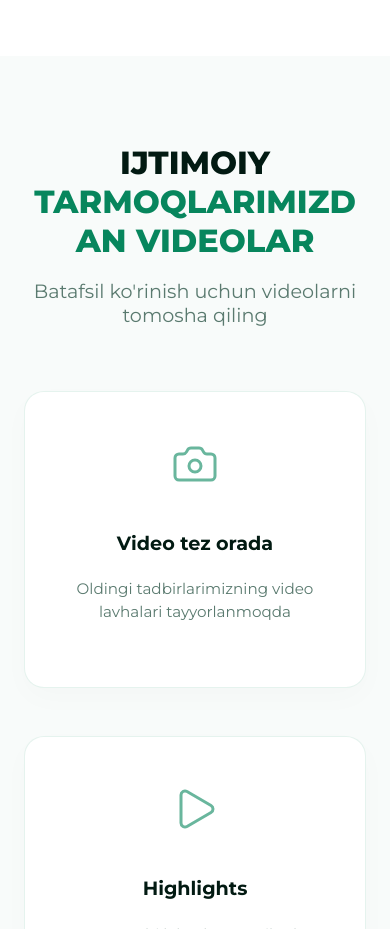
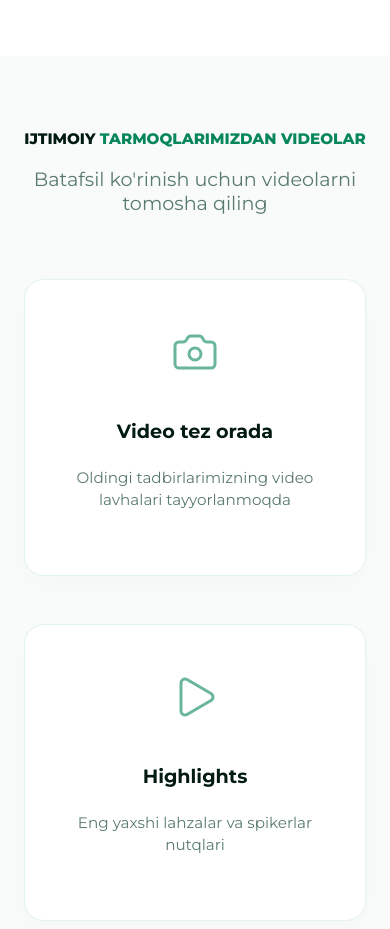
Before and after one commit to bnutfilloyev/hrla-website, a Next.js app: page / in a window 390 px wide. Shown: the part 10020-10949 px from the top of the page. Built offline with nearby package versions, Linux system fonts and the light colour scheme.

Commit message:
fix: shrink Gallery title font size on mobile to fit one line
Co-Authored-By: Claude Sonnet 4.6 <noreply@anthropic.com>

```diff
--- a/src/components/Gallery.module.css
+++ b/src/components/Gallery.module.css
@@ -94,9 +94,8 @@
     padding: 0 1.5rem;
   }
   .title {
-    font-size: 1.4rem;
-    word-break: break-word;
-    overflow-wrap: break-word;
+    font-size: 1.1rem;
+    white-space: nowrap;
   }
   .comingSoon {
     padding: 3rem 1.5rem;
@@ -106,7 +105,7 @@
 
 @media (max-width: 480px) {
   .title {
-    font-size: 2rem;
+    font-size: 0.95rem;
   }
   .comingSoon h3 {
     font-size: 1.2rem;
```
